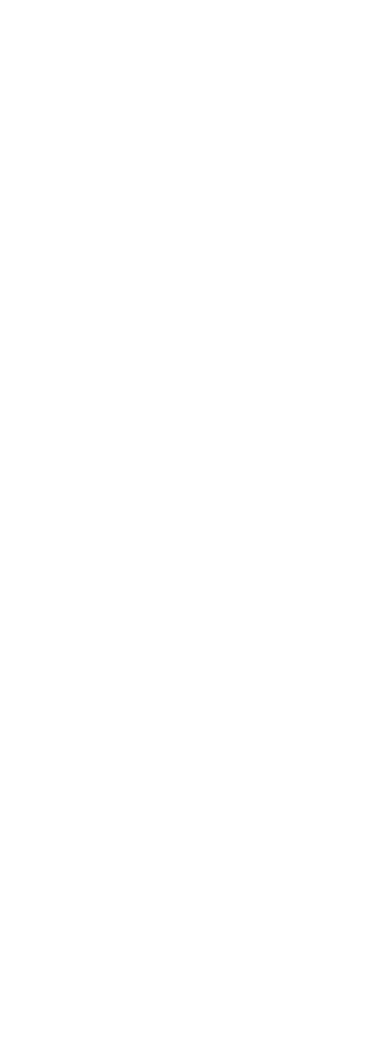
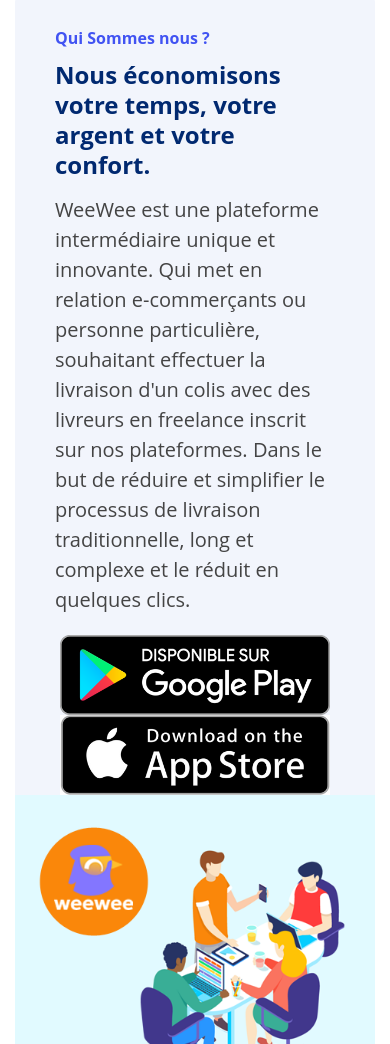
Before and after one commit to SouhailM07/weewee-delivery-landing-page-clone, a React (Vite) app: page / in a window 390 px wide. Shown: the part 956-2000 px from the top of the page. Before the commit the page ends 870 px from the top, so only its background shows below. Built offline with nearby package versions, Linux system fonts and the light colour scheme.

Commit message:
[AboutUs] component is now /RESPONSIVE/

```diff
--- a/src/components/organisms/AboutUs/AboutUs.tsx
+++ b/src/components/organisms/AboutUs/AboutUs.tsx
@@ -18,8 +18,8 @@
     },
   ];
   return (
-    <section className="max-w-[56rem] mx-auto bg-secondaryBg px-8 py-6  rounded-sm grid grid-cols-2 gap-x-[2rem]">
-      <article>
+    <section className="max-w-[56rem] mx-auto max-sm:m-3 bg-secondaryBg sm:px-8 py-6  rounded-sm grid grid-cols-2 gap-x-[2rem] max-lg:grid-cols-1 max-lg:max-w-[35rem] max-md:max-w-[25rem]">
+      <article className="max-sm:px-8">
         <h1 className="text-mainBlue text-[0.8rem] font-bold">
           Qui Sommes nous ?
         </h1>
@@ -34,14 +34,17 @@
           processus de livraison traditionnelle, long et complexe et le réduit
           en quelques clics.
         </p>
-        <ul className="flex gap-x-[1rem] mt-[1rem]">
+        <ul
+          role="list"
+          className="flex gap-x-[1rem] mt-[1rem] max-md:flex-col max-md:items-center"
+        >
           <ReactArr
             arr={storeLinks}
             Component={(e: storeLinks_t) => (
               <a href={e.link}>
                 <img
                   src={e.img}
-                  className="h-[2rem] "
+                  className="h-[2rem] aspect-auto max-md:h-[4rem] "
                   alt="img"
                   aria-label={e.ariaLabel}
                 />
@@ -51,7 +54,7 @@
         </ul>
       </article>
       <article>
-        <img src={aboutImg} alt="img" />
+        <img src={aboutImg} alt="img" className="max-lg:mx-auto" />
       </article>
     </section>
   );
--- a/src/components/organisms/Hero/Hero.tsx
+++ b/src/components/organisms/Hero/Hero.tsx
@@ -8,7 +8,7 @@
     <section className="bg-[url('/blueBg.png')] bg-no-repeat bg-[length:100%_100%] py-[2rem] min-h-screen flexCenter">
       <div className="cc mx-auto grid grid-cols-2 gap-x-[3rem] max-lg:grid-cols-1">
         <article className="flex flex-col justify-between items-start max-md:items-center max-md:text-center max-lg:justify-center max-w-[33rem] max-md:max-w-[25rem] max-lg:py-[4rem] max-sm:pb-[1rem]">
-          <h1 className="text-txtBlue text-[2.3rem] leading-[3.1rem]  font-bold max-md:text-[1.6rem] max-md:leading-[2.5rem]">
+          <h1 className="text-txtBlue text-[2.3rem] leading-[3.1rem]  font-bold max-md:text-[1.6rem] max-md:leading-[2.2rem]">
             Livraison rapide et fiable, à votre porte en un clin d'œil.
           </h1>
           <p className="text-[1.2rem] leading-[1.5rem] my-3">
--- a/src/components/templates/MainTemplate/MainTemplate.tsx
+++ b/src/components/templates/MainTemplate/MainTemplate.tsx
@@ -19,7 +19,7 @@
       <ScrollToTopButton />
       <main className="space-y-[5rem]">
         <Hero />
-        {/* <AboutUs /> */}
+        <AboutUs />
         {/* <OurValues /> */}
         {/* <Counts /> */}
         {/* <Features /> */}
```
